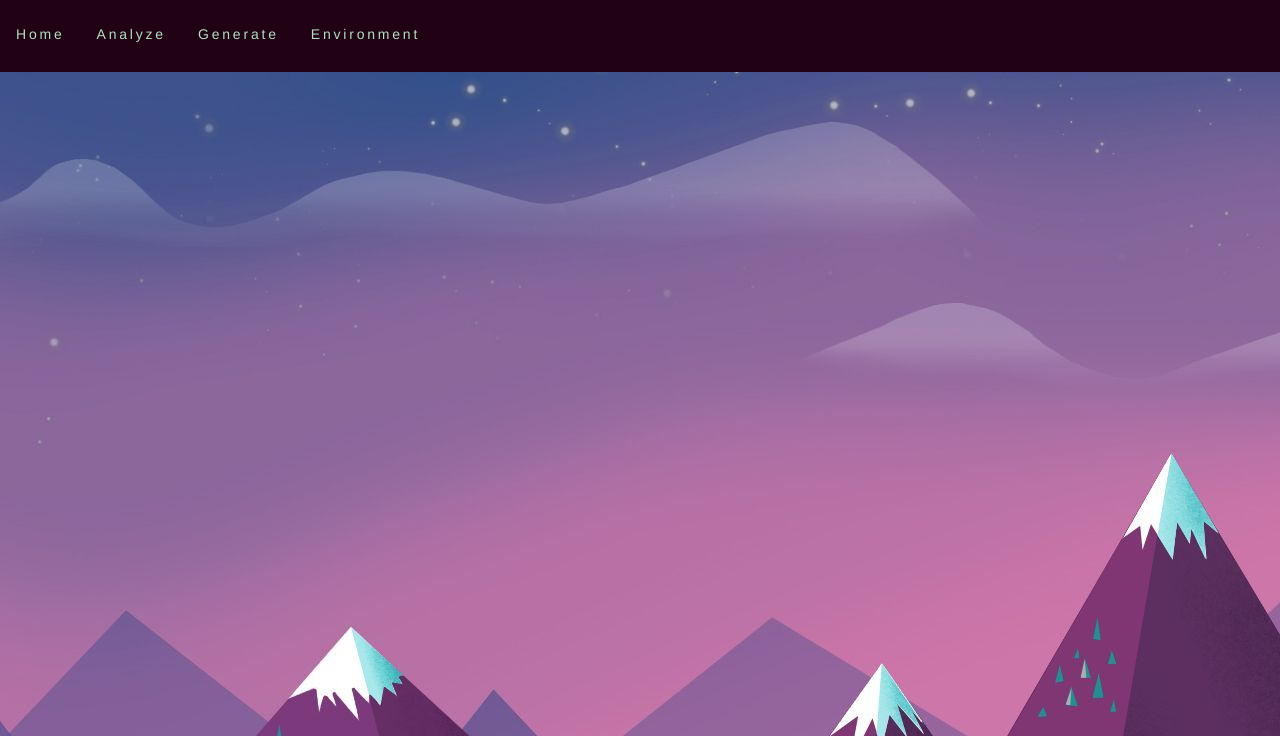
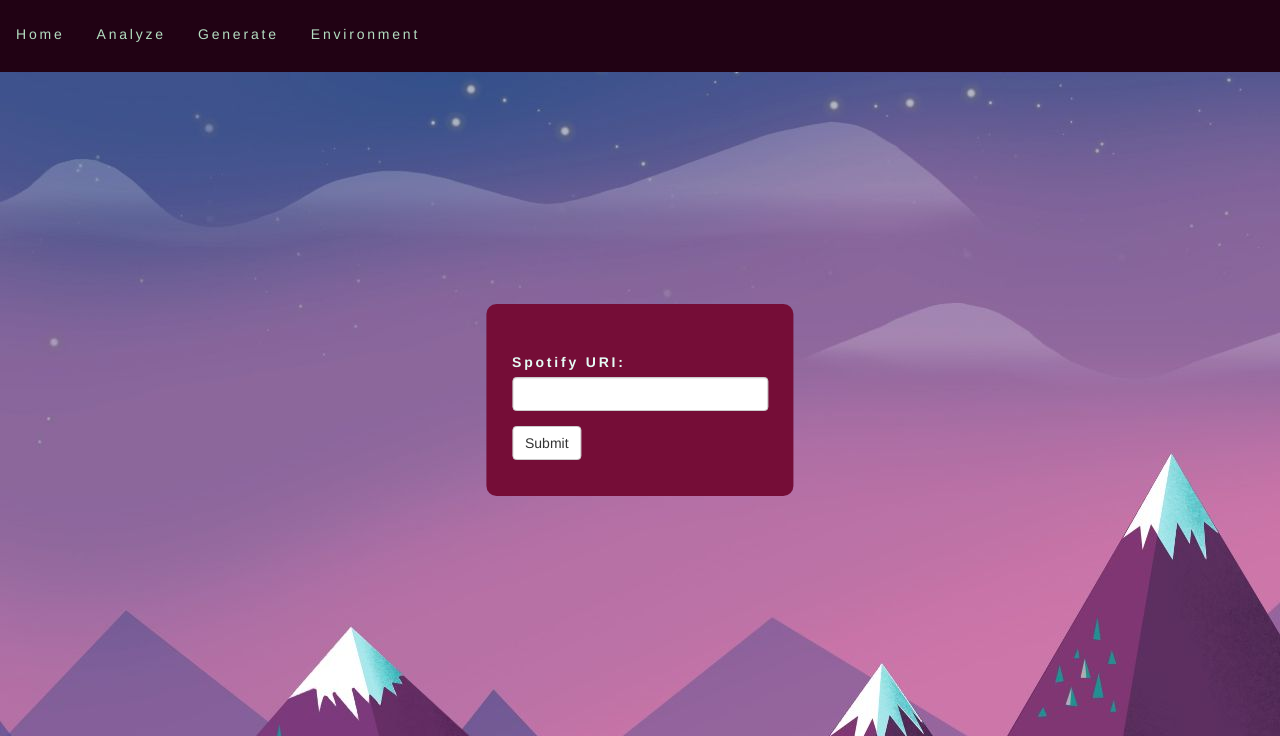
Before and after one commit to ccirrin/Spoilermake, a Flask app: page /generate in a window 1280 px wide. Shown: the top 736 px of the page. Run offline with Flask 2, Linux system fonts and the light colour scheme; some libraries are stand-ins or nearby versions.

Commit message:
7:45 am update

```diff
--- a/get_rec.py
+++ b/get_rec.py
@@ -181,5 +181,5 @@
     recs = getRecommendationsPlaylist(df,10)
     reclist = ''
     for item in recs['tracks']:
-    	reclist = reclist = item['name'] + ' - ' + item['artists'][0]['name'] + ", "
+    	reclist = reclist + item['name'] + ' - ' + item['artists'][0]['name'] + '\n'
     return(reclist)
--- a/main.py
+++ b/main.py
@@ -6,6 +6,7 @@
 from wtforms.validators import Required, AnyOf
 from flask_navigation import Navigation
 from get_data import *
+from get_rec import *
 import pandas as pd
 import math
 
@@ -18,7 +19,7 @@
 
 
 class analyze_form(FlaskForm):
-    uri = StringField(u'URI: ', validators=[Required()])
+    uri = StringField(u'Spotify URI: ', validators=[Required()])
     submit = SubmitField(u'Submit')
 
 @app.route('/', methods=['GET', 'POST'])
@@ -83,7 +84,14 @@
 
 @app.route('/generate', methods=['GET', 'POST'])
 def generate():
-    return render_template('generate.html')
+    form = analyze_form()
+    uri = None
+    if form.validate_on_submit():
+        uri = form.uri.data
+        dataframe = get_tracks_info(get_tracks(uri))
+        tracklist = rec_list(dataframe)
+        return render_template('generate.html', form=form, uri=uri, tracklist=tracklist)
+    return render_template('generate.html', form=form, uri=uri)
 
 @app.route('/environment', methods=['GET', 'POST'])
 def environment():
--- a/static/style.css
+++ b/static/style.css
@@ -131,3 +131,14 @@
   text-align: center;
   font-size: 1.6vw;
 }
+
+.recommendations {
+  margin-top: 20vh;
+  margin-left: 20vw;
+  width: 52vw;
+  height: 64vh;
+  border: .1vw solid black;
+  text-align: center;
+  font-size: 3vw;
+  background-color: white;
+}
--- a/templates/analyze.html
+++ b/templates/analyze.html
@@ -10,12 +10,7 @@
 <body>
   <!-- NAVIGATION BAR -->
   <nav id="navMenu"></nav>
-    <!-- <div class ="dtitle">
-   <h1>Please input a Spotify URI</h1>
-  </div> -->
   <script src="{{url_for('static', filename='navigate.js')}}"></script>
-
-
   <div>
 	{% if uri == None %}
   <div class="form">
--- a/templates/generate.html
+++ b/templates/generate.html
@@ -1,11 +1,25 @@
 {% extends "base.html" %}
+{% import "bootstrap/wtf.html" as wtf %}
 {% block page_content %}
-<link rel = "stylesheet" href = "{{url_for('static', filename='style.css')}}">
+<head>
+    <meta charset="utf-8" />
+    <link rel = "stylesheet" href = "{{url_for('static', filename='style.css')}}">
+</head>
 <body>
     <!-- NAVIGATION BAR -->
     <nav id="navMenu"></nav>
     <script src="{{url_for('static', filename='navigate.js')}}"></script>
-<div class = "everything">
+<div>
+  {% if uri == None %}
+	<div class="form">
+		{{ wtf.quick_form(form) }}
+	</div>
+	{% else %}
+  <div class="recommendations">
+    {{ tracklist }}
+    TESTESTTEST
+  </div>
+  {% endif %}
 </div>
 </body>
 {% endblock %}
```
Lines whose indentation alone changed are shown as unchanged.
